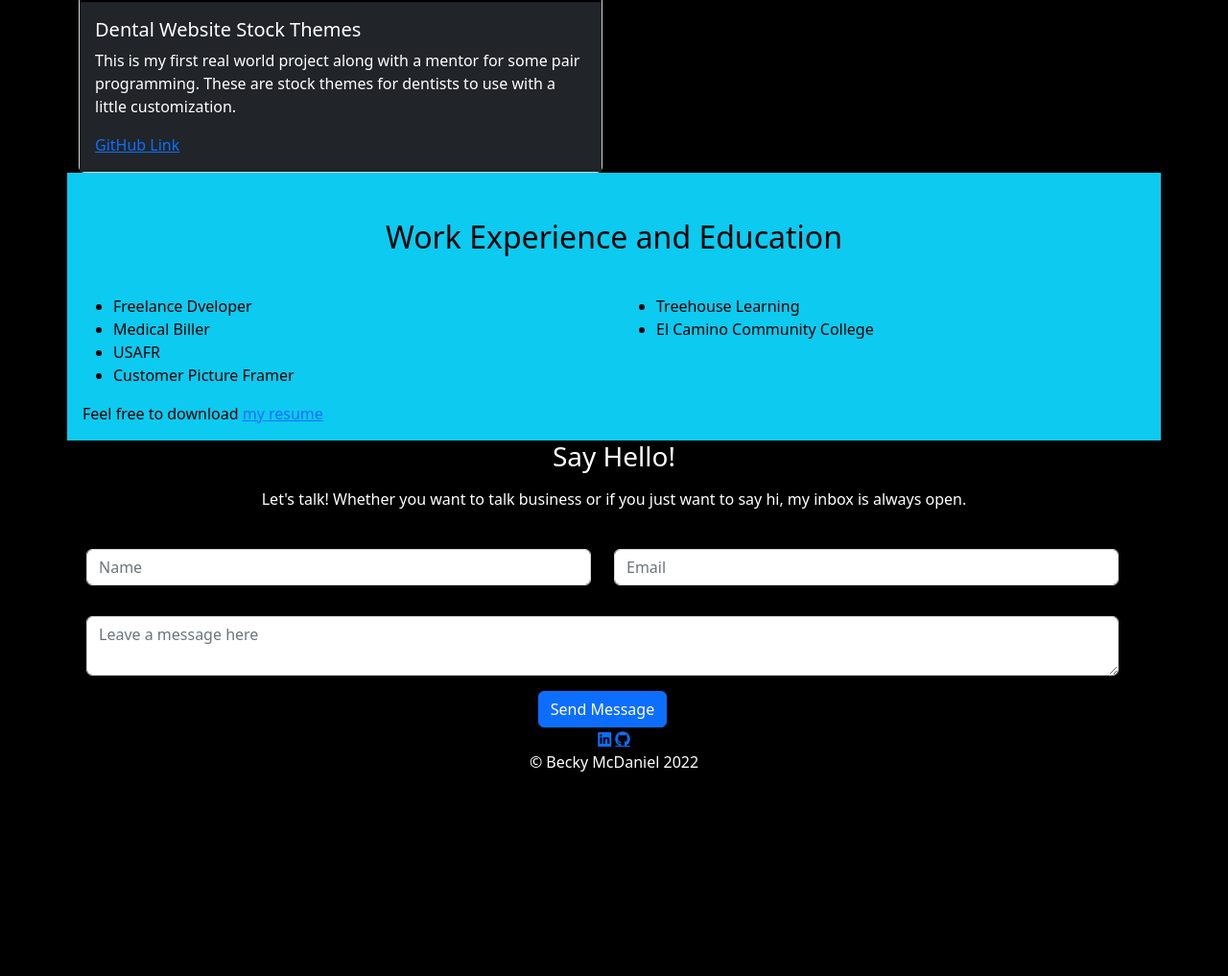
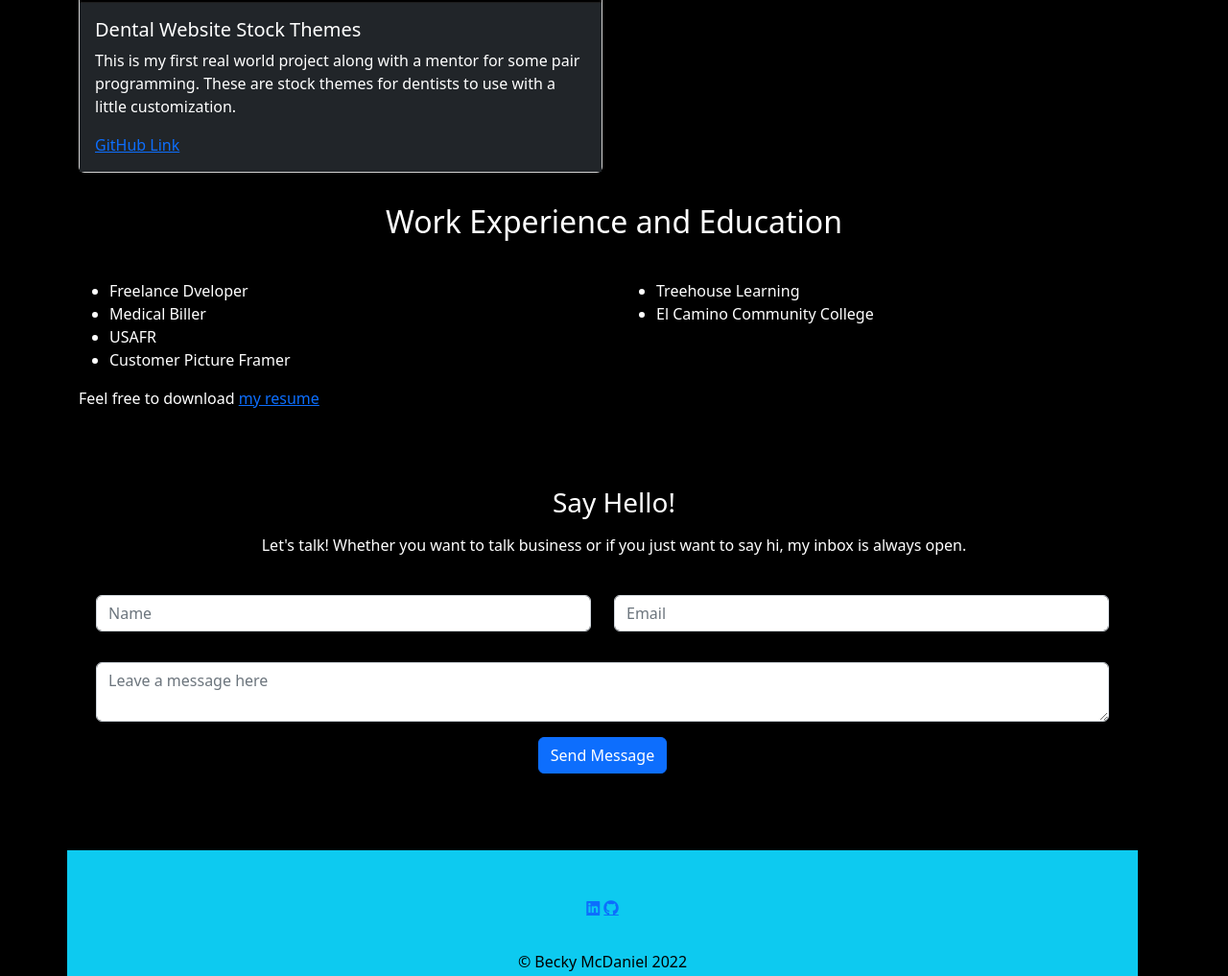
Before and after one commit to CraftyBecky/Portfolio, a plain HTML site: page index.html in a window 1280 px wide. Shown: the part 3255-4272 px from the top of the page at 96% size. Before the commit the page ends 4061 px from the top, so only its background shows below. Drawn offline with nearby package versions, Linux system fonts and the light colour scheme.

Commit message:
Background colors added

```diff
--- a/index.html
+++ b/index.html
@@ -133,7 +133,7 @@
             </section>
 
             <section id="work-education" class="section-wrap">
-                <div class="container container-fluid text-bg-info p-3">
+                <div class="container container-fluid">
                     <h2 class="section-headline text-center">Work Experience and Education</h2>
                     <div class="row">
                         <div class="experience col-md-6">
@@ -186,11 +186,13 @@
     <footer>
         <section id="footer" class="section-wrap">
             <div class="container container-fluid text-center footer">
-                <div class="social-links">
-                    <a class="fa-brands fa-linkedin" href="www.linkedin.com/in/rebeckahmcdaniel" target="_blank"></a>
-                    <a class="fa-brands fa-github" href="https://github.com/CraftyBecky" target="_blank"></a>
+                <div class="row text-bg-info p-3 col-12">
+                    <div class="social-links">
+                        <a class="fa-brands fa-linkedin" href="www.linkedin.com/in/rebeckahmcdaniel" target="_blank"></a>
+                        <a class="fa-brands fa-github" href="https://github.com/CraftyBecky" target="_blank"></a>
+                    </div>
+                    <div class="copyright">&copy Becky McDaniel 2022</div>
                 </div>
-                <div class="copyright">&copy Becky McDaniel 2022</div>
             </div>
         </section>
     </footer>
--- a/scss/custom.scss
+++ b/scss/custom.scss
@@ -25,7 +25,6 @@ $body-color: white;
 @import "../bootstrap/scss/root.scss";
 
 
-
 // 6. Optionally include any other parts as needed
 @import "../bootstrap/scss/utilities.scss";
 @import "../bootstrap/scss/reboot.scss";
@@ -44,6 +43,11 @@ $body-color: white;
     padding: 10rem;
 }
 
-.section-headline {
+.section-headline,
+.social-links {
     padding: 2rem;
 }
+
+#contact {
+    margin: 5rem;
+}
```
Also changed, not shown: css/custom.css, 1 other file.
